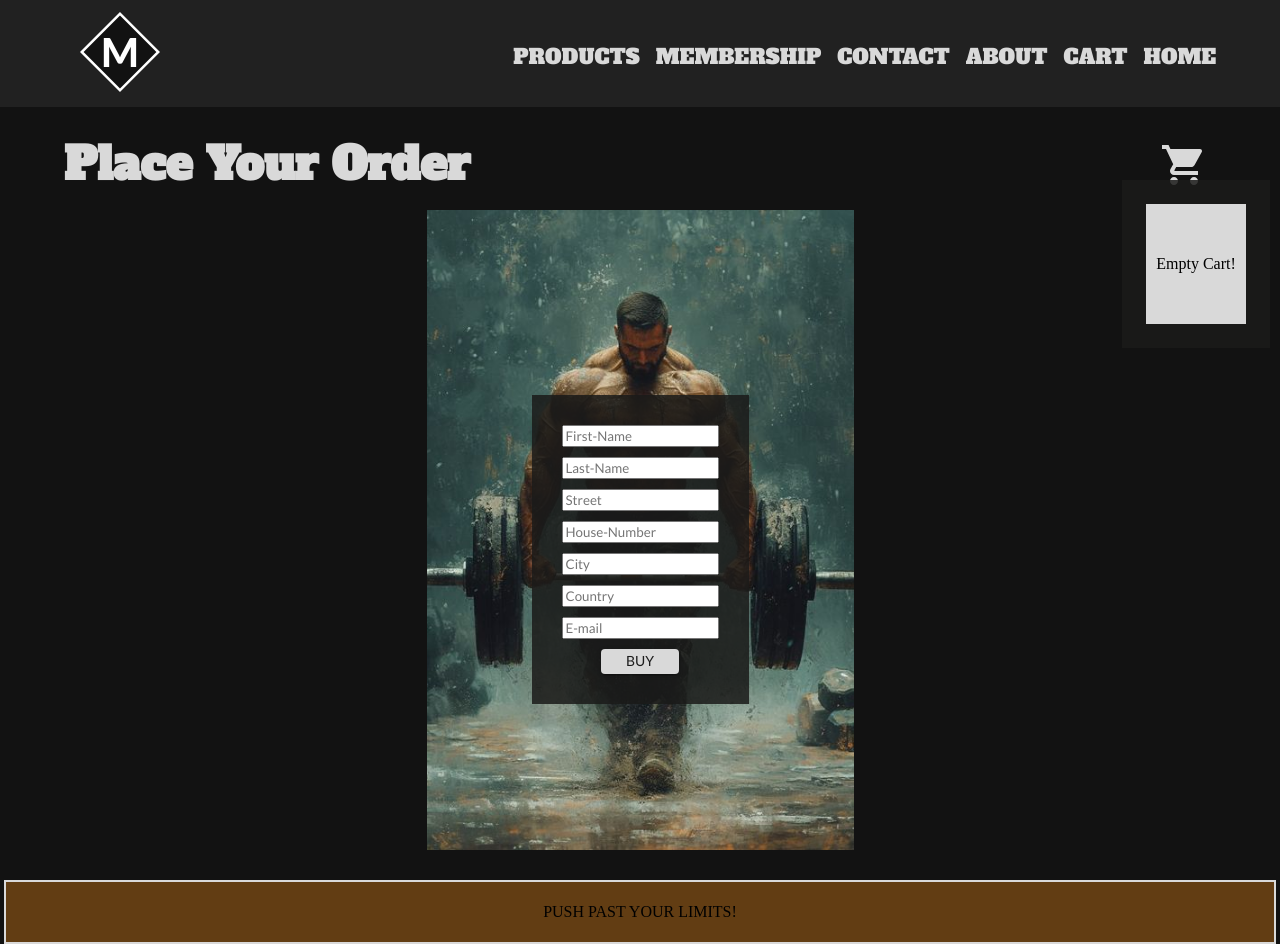
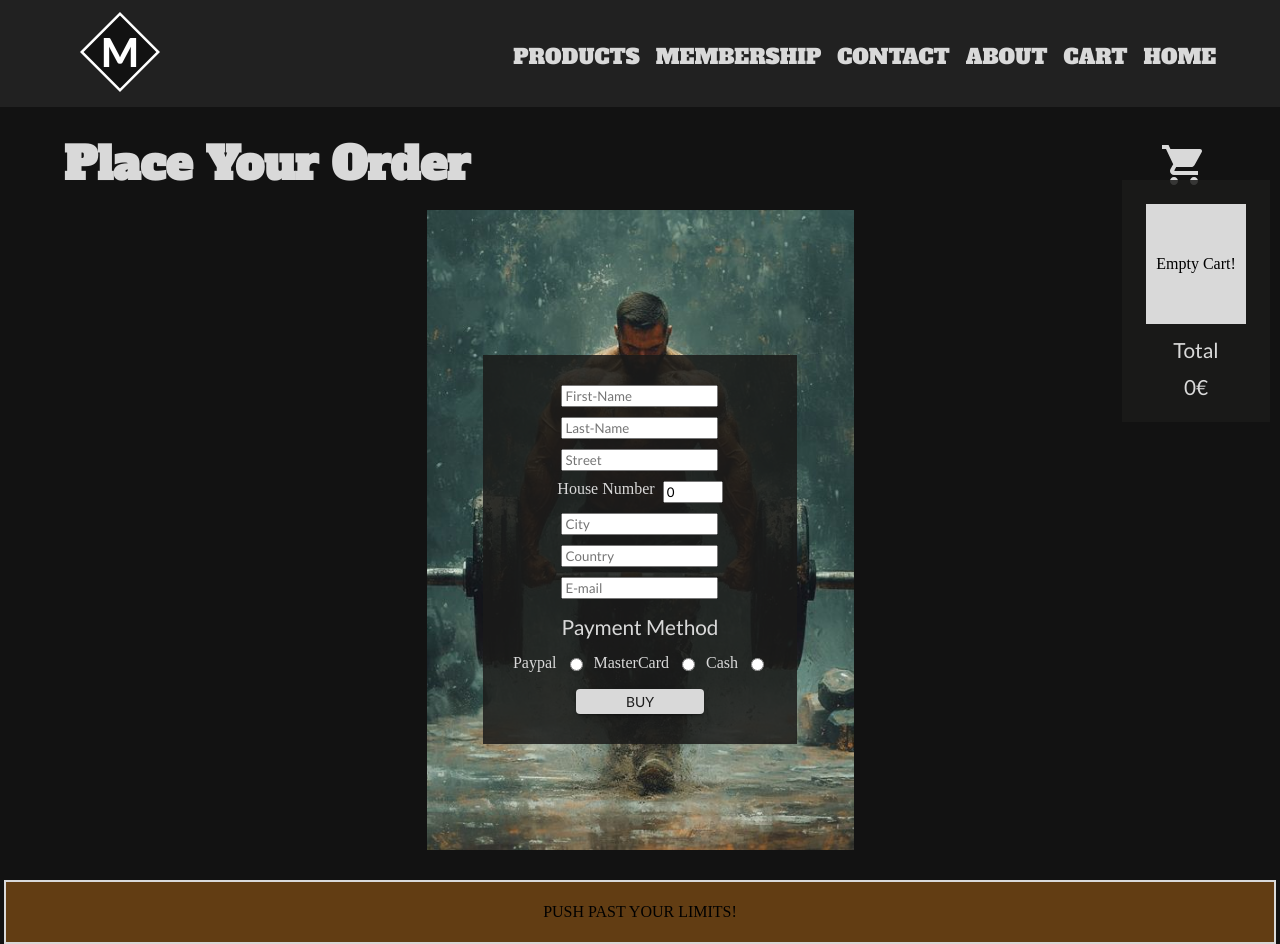
Before and after one commit to pourgosh/fitness-gym-website-frontend, a React (Vite) app: page /cart in a window 1280 px wide. Built offline with nearby package versions, Linux system fonts and the light colour scheme.

Commit message:
update cart form,add required state changes, fix item key errors

```diff
--- a/src/App.jsx
+++ b/src/App.jsx
@@ -69,6 +69,15 @@ function App() {
     );
   };
 
+  const submitOrder = async (e, order) => {
+    e.preventDefault();
+    try {
+      await axios.post(`${ORIGIN_URL}/order`, order);
+    } catch (err) {
+      console.error(err);
+    }
+  };
+
   return (
     <>
       <productsContext.Provider
@@ -85,6 +94,7 @@ function App() {
           navigateToSingleWear,
           navigateToSingleSupplement,
           getSingleItem,
+          submitOrder,
         }}
       >
         <NavBar />
--- a/src/components/FormInput/index.jsx
+++ b/src/components/FormInput/index.jsx
@@ -4,6 +4,12 @@ const FormInput = ({
   type = "text",
   placeholder = "First Name",
   ariaLabel = "first-name",
+  value,
+  onChange,
+  checked,
+  name = "formInput",
+  min = 0,
+  max = 1000,
 }) => {
   return (
     <input
@@ -11,6 +17,12 @@ const FormInput = ({
       type={type}
       placeholder={placeholder}
       aria-label={ariaLabel}
+      value={value}
+      onChange={onChange}
+      checked={checked}
+      name={name}
+      min={min}
+      max={max}
     />
   );
 };
--- a/src/components/cartForm/index.jsx
+++ b/src/components/cartForm/index.jsx
@@ -1,9 +1,9 @@
-import { Button, Grid } from "@mui/material";
+import { Box, Button, Grid, Typography } from "@mui/material";
 import FormInput from "../FormInput";
 import cartBg from "../../assets/Images/cartBg.jpg";
 import "./cartForm.css";
 
-const CartForm = () => {
+const CartForm = ({ clientInfo, setClientInfo, onSubmit }) => {
   return (
     <Grid
       item
@@ -20,36 +20,162 @@ const CartForm = () => {
         backgroundPosition: "center",
       }}
     >
-      <form className="cartForm">
+      <form
+        className="cartForm"
+        onSubmit={(e) => {
+          onSubmit(e, clientInfo);
+        }}
+      >
         <FormInput
           type={"text"}
           ariaLabel={"First Name"}
           placeholder={"First-Name"}
+          value={clientInfo.firstName}
+          onChange={(e) => {
+            setClientInfo({
+              ...clientInfo,
+              firstName: e.target.value,
+            });
+          }}
         />
         <FormInput
           type={"text"}
           ariaLabel={"Last Name"}
           placeholder={"Last-Name"}
+          value={clientInfo.lastName}
+          onChange={(e) => {
+            setClientInfo({ ...clientInfo, lastName: e.target.value });
+          }}
         />
-        <FormInput type={"text"} ariaLabel={"Street"} placeholder={"Street"} />
         <FormInput
-          type={"number"}
-          ariaLabel={"House-Number"}
-          placeholder={"House-Number"}
+          type={"text"}
+          ariaLabel={"Street"}
+          placeholder={"Street"}
+          value={clientInfo.address.street}
+          onChange={(e) => {
+            setClientInfo({
+              ...clientInfo,
+              address: {
+                ...clientInfo.address,
+                street: e.target.value,
+              },
+            });
+          }}
         />
-        <FormInput type={"text"} ariaLabel={"City"} placeholder={"City"} />
+        <Box display={"flex"} gap={1} color={"primary.main"}>
+          <label>House Number</label>
+          <FormInput
+            type={"number"}
+            ariaLabel={"House-Number"}
+            placeholder={"House-Number"}
+            value={clientInfo.address.houseNumber}
+            onChange={(e) => {
+              setClientInfo({
+                ...clientInfo,
+                address: {
+                  ...clientInfo.address,
+                  houseNumber: e.target.value,
+                },
+              });
+            }}
+          />
+        </Box>
+        <FormInput
+          type={"text"}
+          ariaLabel={"City"}
+          placeholder={"City"}
+          value={clientInfo.address.city}
+          onChange={(e) => {
+            setClientInfo({
+              ...clientInfo,
+              address: {
+                ...clientInfo.address,
+                city: e.target.value,
+              },
+            });
+          }}
+        />
         <FormInput
           type={"text"}
           ariaLabel={"Country"}
           placeholder={"Country"}
+          value={clientInfo.address.country}
+          onChange={(e) => {
+            setClientInfo({
+              ...clientInfo,
+              address: {
+                ...clientInfo.address,
+                country: e.target.value,
+              },
+            });
+          }}
         />
-        <FormInput type={"email"} ariaLabel={"Email"} placeholder={"E-mail"} />
+        <FormInput
+          type={"email"}
+          ariaLabel={"Email"}
+          placeholder={"E-mail"}
+          value={clientInfo.address.email}
+          onChange={(e) => {
+            setClientInfo({
+              ...clientInfo,
+              email: e.target.value,
+            });
+          }}
+        />
+        <Typography variant="list" color={"primary.main"} pt={1}>
+          Payment Method
+        </Typography>
+        <Box py={1} display={"flex"} gap={1} color={"primary.main"}>
+          <label>Paypal</label>
+          <FormInput
+            type="radio"
+            ariaLabel="paypal payment method"
+            value={"Paypal"}
+            name="paymentMehtod"
+            checked={clientInfo.paymentMethod === "Paypal"}
+            onChange={(e) => {
+              setClientInfo({
+                ...clientInfo,
+                paymentMethod: e.target.value,
+              });
+            }}
+          />
+          <label>MasterCard</label>
+          <FormInput
+            type="radio"
+            ariaLabel="paypal payment method"
+            value={"Master-Card"}
+            name="paymentMehtod"
+            checked={clientInfo.paymentMethod === "Master-Card"}
+            onChange={(e) => {
+              setClientInfo({
+                ...clientInfo,
+                paymentMethod: e.target.value,
+              });
+            }}
+          />
+          <label>Cash</label>
+          <FormInput
+            type="radio"
+            ariaLabel="paypal payment method"
+            value={"Cash"}
+            name="paymentMehtod"
+            checked={clientInfo.paymentMethod === "Cash"}
+            onChange={(e) => {
+              setClientInfo({
+                ...clientInfo,
+                paymentMethod: e.target.value,
+              });
+            }}
+          />
+        </Box>
         <Button
           variant="contained"
           sx={{
             height: { xs: "25px" },
             width: { lg: "50%" },
           }}
+          type="submit"
         >
           Buy
         </Button>
--- a/src/components/cartItem/index.jsx
+++ b/src/components/cartItem/index.jsx
@@ -1,15 +1,15 @@
-import { Box, Grid, IconButton, Stack } from "@mui/material";
+import { Box, Grid, IconButton, Stack, Typography } from "@mui/material";
 import { Fragment, useContext } from "react";
 import { productsContext } from "../../App";
 import RemoveIcon from "@mui/icons-material/Remove";
 
-const CartItem = () => {
+const CartItem = ({ totalPrice }) => {
   const product = useContext(productsContext);
 
   const cartItem = (item) => {
     return (
       <Box
-        key={item._id * Math.floor(Math.random() * 100)}
+        key={item._id}
         position={"relative"}
         sx={{
           width: { xs: "80px", lg: "100px", xxl: "150px" },
@@ -61,7 +61,7 @@ const CartItem = () => {
       {product.cart.length ? (
         product.cart.map((elem) => {
           return (
-            <Fragment key={elem._id * Math.floor(Math.random() * 200)}>
+            <Fragment key={elem._id}>
               {cartItem(elem)}
               <Stack
                 direction="row"
@@ -89,6 +89,12 @@ const CartItem = () => {
       ) : !product.cart.length ? (
         <>{emptyCart()}</>
       ) : null}
+      <Typography variant="string" color={"primary.main"}>
+        Total
+      </Typography>
+      <Typography variant="string" color={"primary.main"}>
+        {totalPrice(product.cart)}€
+      </Typography>
     </Grid>
   );
 };
--- a/src/views/CartPage/index.jsx
+++ b/src/views/CartPage/index.jsx
@@ -2,13 +2,44 @@ import { Grid } from "@mui/material";
 import CartForm from "../../components/cartForm";
 import CartHeader from "../../components/cartHeader";
 import CartItem from "../../components/cartItem";
-import { useState } from "react";
+import { useContext, useState } from "react";
+import { productsContext } from "../../App";
 
 const CartPage = () => {
+  const product = useContext(productsContext);
   const [cartItems, setCartItems] = useState(true);
+
+  const totalPrice = (cart) => {
+    const total = cart.reduce((acc, elem) => acc + elem.price, 0);
+    let stringedNum = total.toString().slice(0, 7);
+    let int = Number(stringedNum);
+    return int;
+  };
+
+  const [clientInfo, setClientInfo] = useState({
+    firstName: "",
+    lastName: "",
+    email: "",
+    order: product.cart.map((elem) => {
+      return elem._id;
+    }),
+    address: {
+      country: "",
+      city: "",
+      street: "",
+      houseNumber: 0,
+    },
+    paymentMethod: "",
+    totalCost: totalPrice(product.cart),
+  });
+  console.log(product);
 
   const cartItemsDisplayer = () => {
     setCartItems(!cartItems);
+  };
+
+  const onSubmit = (e, order) => {
+    product.submitOrder(e, order);
   };
 
   return (
@@ -30,9 +61,13 @@ const CartPage = () => {
             border: { xs: "2px solid #D9D9D9", between: "none" },
           }}
         >
-          <CartForm />
+          <CartForm
+            clientInfo={clientInfo}
+            setClientInfo={setClientInfo}
+            onSubmit={onSubmit}
+          />
         </Grid>
-        {cartItems && <CartItem />}
+        {cartItems && <CartItem totalPrice={totalPrice} />}
       </Grid>
     </main>
   );
--- a/src/views/supplementsPage/singleSupplementPage/dropDownInfo/index.jsx
+++ b/src/views/supplementsPage/singleSupplementPage/dropDownInfo/index.jsx
@@ -124,7 +124,7 @@ const DropDownInfo = ({
             {supplements.allergens.map((elem) => {
               return (
                 <Typography
-                  key={elem._id}
+                  key={elem.title}
                   variant="string"
                   color={"primary.main"}
                   sx={{ borderTop: "1px solid white", padding: 1 }}
```
